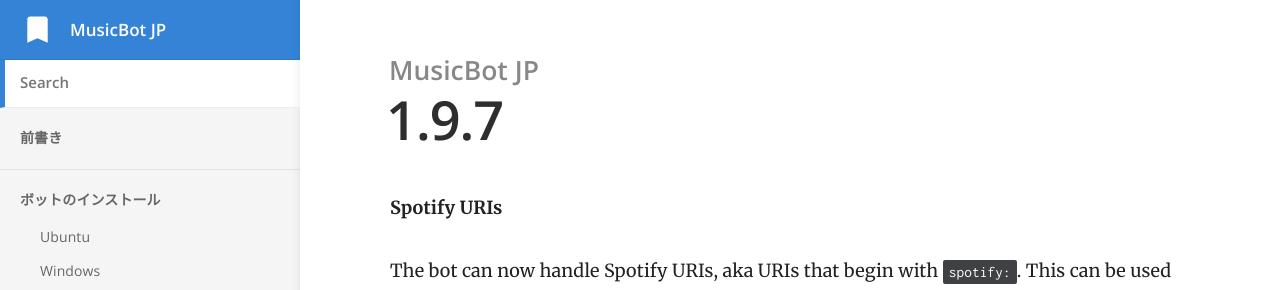
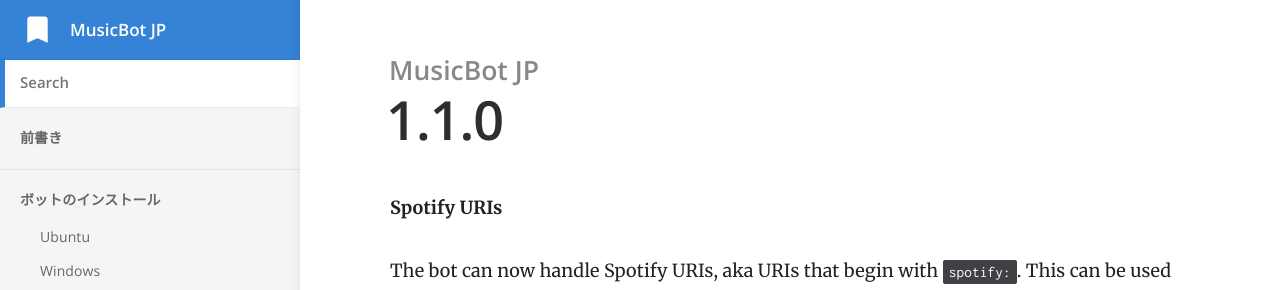
Before and after one commit to ritokun/MusicBot-1, a Jekyll site: the page built from _posts/2018-03-10-spotify.md, in a window 1280 px wide. Shown: the top 290 px of the page. Built offline with Jekyll 4.4.1, drawn with Linux system fonts in a browser that asks for light colours.

Commit message:
Update 2018-03-10-spotify.md

```diff
--- a/_posts/2018-03-10-spotify.md
+++ b/_posts/2018-03-10-spotify.md
@@ -1,5 +1,5 @@
 ---
-title: 1.9.7
+title: 1.1.0
 type: major
 ---
 
```
